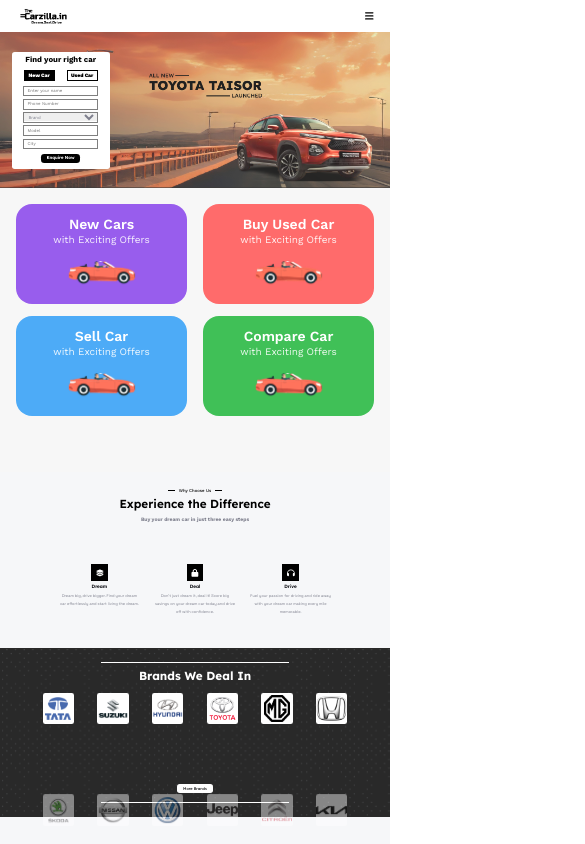
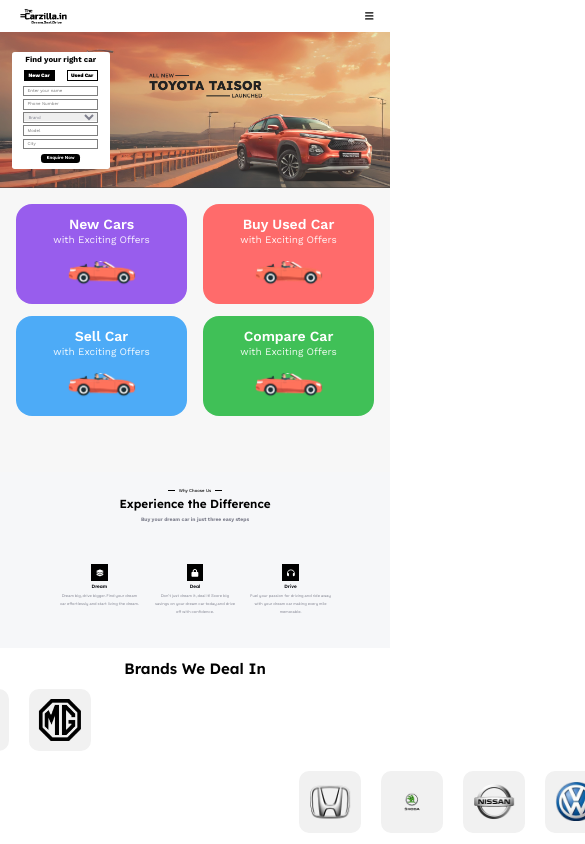
Before and after one commit to vrinda2606/thecarzilla, a React (Create React App) app: page / in a window 390 px wide. Shown: the top 844 px of the page, 585 px wide, since content can reach past the window. Built offline with nearby package versions, Linux system fonts and the light colour scheme.

Commit message:
Brand marquee

```diff
--- a/src/Components/ContactForm.jsx
+++ b/src/Components/ContactForm.jsx
@@ -45,6 +45,7 @@
     Aos.init({ duration: 2000 });
   }, []);
 
+  // resize fucnction
   const [size, setSize] = useState(window.innerWidth);
   const checkSize = () => setSize(window.innerWidth);
 
--- a/src/Components/HomeII.js
+++ b/src/Components/HomeII.js
@@ -1,6 +1,8 @@
-import React, { useEffect } from 'react';
+import React, { useEffect,useState } from 'react';
 import {images} from '../utils/constants';
 import Aos from 'aos';
+import { motion } from 'framer-motion'
+
 
 const HomeII = () => {
 
@@ -8,7 +10,20 @@
     Aos.init({duration : 2000});
   },[] )
 
+  //resize function
+
+  const [size, setSize] = useState(window.innerWidth);
+  const checkSize = () => setSize(window.innerWidth);
+
+  useEffect(() => {
+    window.addEventListener("resize", checkSize);
+    return () => window.removeEventListener("resize", checkSize);
+  }, []);
+
+
 return (
+  <div className='Mobile-brand-wrapper'>
+    {size>=700 ?(
      <div className='HomeII'>
         <div className='BlackBg homeII'>
             <div className='WhiteHr'/>
@@ -68,6 +83,44 @@
         </div>
 
      </div>
+     ):(
+
+
+      // mobile display component
+      <div>
+          <h3 className='mobile-version-headingII'>Brands We Deal In</h3>
+
+
+          <motion.div
+            className='mobile-brand-row'
+            initial={{ x: "-100%" }}
+            animate={{ x: "100%" }}
+            transition={{ ease: "linear", repeat: Infinity, duration: 5 }}
+          >
+            {images.slice(1, 6).map((image, index) => (
+              <div key={index} className='brand-logo'>
+                <img src={image.url} alt={`Brand ${index}`} key={index} />
+              </div>
+            ))}
+          </motion.div>
+
+
+          {/* Second row with right-to-left animation */}
+          <motion.div
+            className='mobile-brand-row'
+            initial={{ x: "100%" }}
+            animate={{ x: "-100%" }}
+            transition={{ ease: "linear", repeat: Infinity, duration: 5 }}
+          >
+            {images.slice(6, 11).map((image, index) => (
+              <div key={index} className='brand-logo'>
+                <img src={image.url} alt={`Brand ${index + 5}`} />
+              </div>
+            ))}
+          </motion.div>
+        </div>
+    )}
+  </div>
   )
 }
 
--- a/src/index.css
+++ b/src/index.css
@@ -1747,3 +1747,51 @@
   cursor: pointer;
   transform: scale(1.05);
 }
+
+
+/*mobile version brand css*/
+/* CSS for the marquee rows and images */
+@media (max-width: 700px) {
+  .mobile-version-headingII {
+    font-family: Lexend Deca;
+font-size: 15px;
+font-weight: 600;
+line-height: 21px;
+text-align: center;
+text-underline-position: from-font;
+text-decoration-skip-ink: none;
+padding: 10px;
+
+  }
+
+
+  .Mobile-brand-wrapper {
+    display: flex;
+    flex-direction: column;
+    align-items: center;
+  }
+
+  .mobile-brand-row {
+    display: flex;
+    gap: 20px;
+    width: 100%;
+    overflow: hidden;
+    margin-bottom: 20px;
+  }
+
+  .brand-logo {
+    display: flex;
+    justify-content: center;
+    align-items: center;
+    background-color: #f1f1f1;
+    border-radius: 10px;
+    padding: 10px;
+    min-width: 60px; /* Ensure consistent size */
+  }
+
+  .brand-logo img {
+    width: 100%;
+    height: auto;
+    max-width: 90px;
+  }
+}
```
Also changed, not shown: package.json (+128 -0 lines), 1 other file (tests, documents, lock files or other folders).
